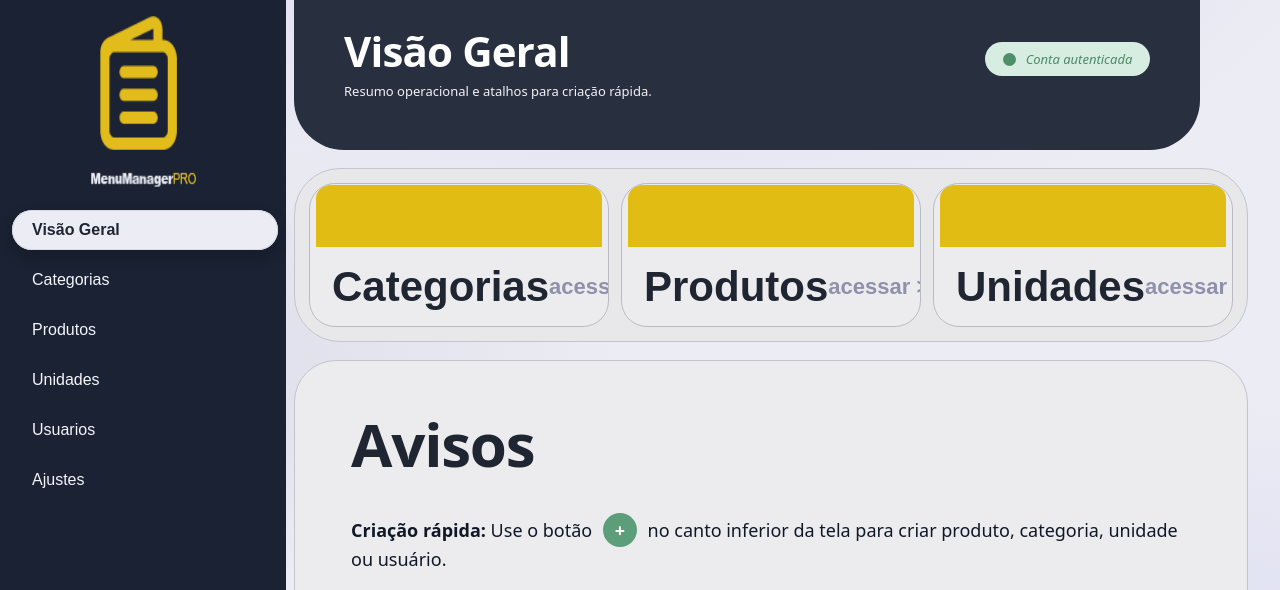
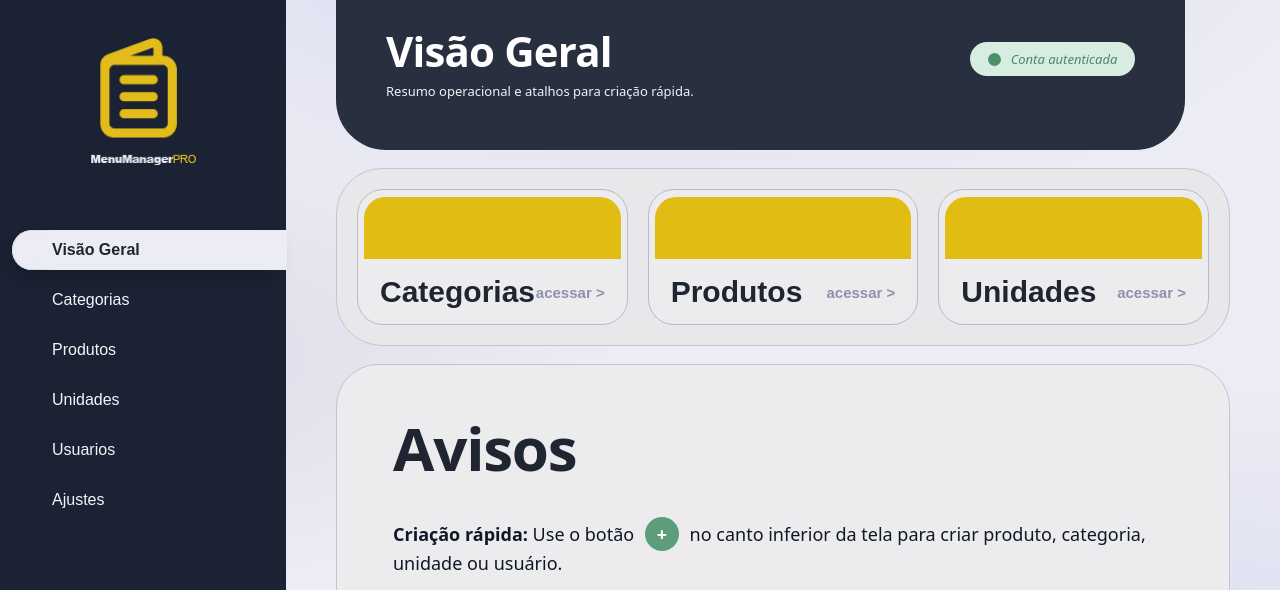
Before and after one commit to icarlos-h/menu-manager-pro, a Vue app in the folder frontend/: page /admin in a window 1280 px wide. Shown: the top 590 px of the page. Built offline with nearby package versions, Linux system fonts and the light colour scheme; no server answers; sample sign-in values are in the browser's storage.

Commit message:
Tentative

```diff
--- a/frontend/src/admin/AdminView.vue
+++ b/frontend/src/admin/AdminView.vue
@@ -245,6 +245,7 @@ onBeforeUnmount(() => {
 </template>
 
 <style scoped>
+
 .admin-shell {
   display: grid;
   grid-template-columns: 286px minmax(0, 1fr);
@@ -252,6 +253,7 @@ onBeforeUnmount(() => {
 }
 
 .admin-sidebar {
+
   background: #1a2233;
   padding: 16px 12px 14px;
   display: flex;
@@ -273,16 +275,18 @@ onBeforeUnmount(() => {
 }
 
 .brand-icon {
+  display: block;
   width: 106px;
-  display: block;
+  max-width: 100%;
+  height: auto;
+  object-fit: contain;
 }
-
 
 .sidebar-nav {
   position: relative;
   display: grid;
   gap: 10px;
-  padding-right: 10px;
+  padding: 20px;
   overflow: visible;
 }
 
@@ -305,14 +309,21 @@ onBeforeUnmount(() => {
 .sidebar-link {
   position: relative;
   z-index: 1;
+
+  display: block;
+  width: 115%;
+
   border: 0;
   background: transparent;
   color: #f3f5fb;
+
   text-align: left;
   padding: 11px 20px;
+
   border-radius: 999px;
   font-size: 16px;
   cursor: pointer;
+
   transition: color 200ms ease, font-weight 200ms ease;
 }
 
@@ -322,9 +333,12 @@ onBeforeUnmount(() => {
 }
 
 .sidebar-link.active {
+  background: var(--bg);
+  border-radius: 50px 0 0 50px;
   color: #1f2531;
   font-weight: 700;
 }
+
 
 .logout-btn {
   border: 0;
@@ -341,16 +355,17 @@ onBeforeUnmount(() => {
   position: relative;
   display: grid;
   gap: 18px;
-  padding: 0 32px 20px 8px;
+  padding: 0 50px 0px 50px;
 }
 
 .hero-panel {
+
   background: #282f3f;
   color: #fff;
   width: 95%;
   border-radius: 0 0 50px 50px;
   height: 150px;
-  padding: 30px 50px 15px 50px;
+  padding: 30px 50px 0 50px;
   display: flex;
   justify-content: space-between;
   align-items: flex-start;
@@ -393,15 +408,16 @@ onBeforeUnmount(() => {
   border: 1px solid #c3c5cc;
   border-radius: 46px;
   background: #e8e8eb;
-  padding: 14px;
+  padding: 20px;
   display: grid;
   grid-template-columns: repeat(3, minmax(0, 1fr));
-  gap: 12px;
+  gap: 20px;
 }
 
 .quick-card {
   border: 1px solid #b9bbc3;
   border-radius: 26px;
+  padding-top: 7px;
   background: #ececef;
   overflow: hidden;
   cursor: pointer;
@@ -410,7 +426,7 @@ onBeforeUnmount(() => {
 .card-strip {
   height: 62px;
   background: #e1bd13;
-  border-radius: 14px 14px 0 0;
+  border-radius: 21px 21px 0 0;
 }
 
 .card-row {
@@ -421,13 +437,13 @@ onBeforeUnmount(() => {
 }
 
 .card-row strong {
-  font-size: 42px;
+  font-size: 30px;
   color: #1f2531;
 }
 
 .card-row span {
   white-space: nowrap;
-  font-size: 22px;
+  font-size: 15px;
   color: #8f91ab;
   font-weight: 700;
 }
```
